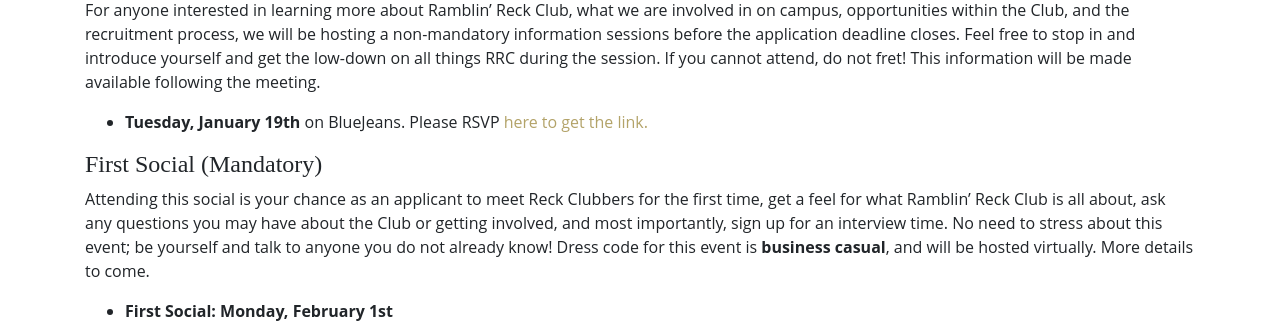
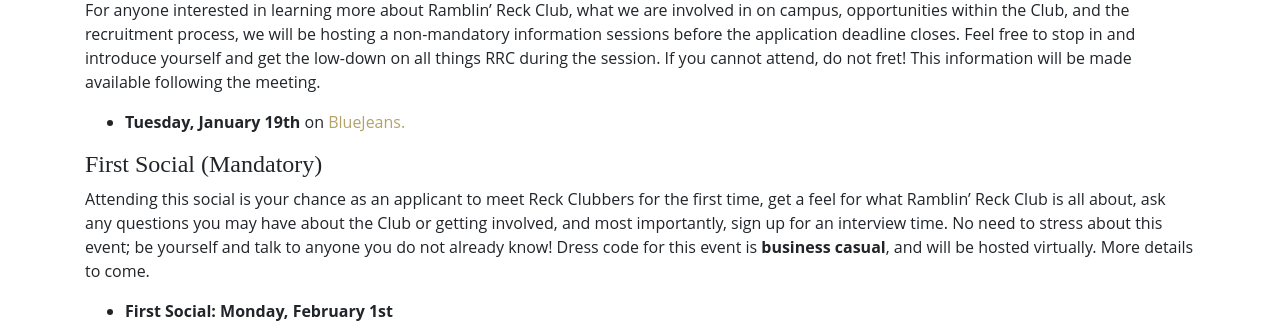
Before and after one commit to whancock6/website, a PHP site: page /reckruitment in a window 1280 px wide. Shown: the part 1817-2142 px from the top of the page. Run offline with PHP 8.4, Linux system fonts and the light colour scheme.

Commit message:
updated for reckruitment
hahaha

```diff
--- a/reckruitment/index.php
+++ b/reckruitment/index.php
@@ -49,7 +49,7 @@
 <p>For anyone interested in learning more about Ramblin’ Reck Club, what we are involved in on campus, opportunities within the Club, and the recruitment process, we will be hosting a non-mandatory information sessions before the application deadline closes. Feel free to stop in and introduce yourself and get the low-down on all things RRC during the session. If you cannot attend, do not fret! This information will be made available following the meeting. </p>
 
 <ul>
-    <li><strong>Tuesday, January 19th</strong> on BlueJeans. Please RSVP <a href="https://docs.google.com/forms/d/e/1FAIpQLSeZaYJvdWcWPtwGN8MZsKKcwL5gFBEuoll8aDVcO6FR7q6N_w/viewform?usp=sf_link" target="blank">here to get the link.</a> </li>
+    <li><strong>Tuesday, January 19th</strong> on <a href="https://bluejeans.com/603892164" target="blank">BlueJeans.</a> </li>
 <!--    <li><strong>First Social: Monday, January 28th at 7:15pm (Mandatory)</strong></li>-->
 <!--  <li>Check back here in December 2019 for info session dates for the 2020 recruitment cycle!</li>-->
 </ul>
```
